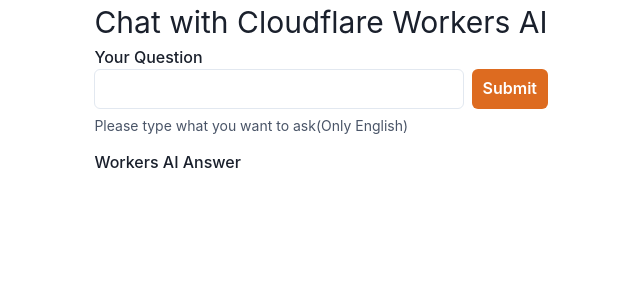
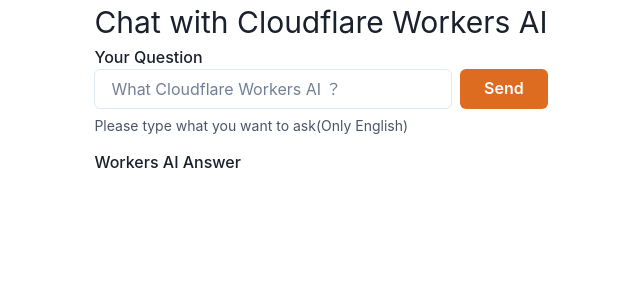
Before and after one commit to You-saku/workers-ai-front, a React (Create React App) app: page / in a window 1280 px wide. Shown: the top 300 px of the page, without its empty margins (319-959 px from the left). Built offline with nearby package versions, Linux system fonts and the light colour scheme.

Commit message:
react-hook-formを導入 (#11)
* add: react-hook-form導入
* fix: フォームとバリデーションを修正
* fix: onChangeの記述をhook-formにならう

```diff
--- a/package.json
+++ b/package.json
@@ -6,6 +6,7 @@
     "@chakra-ui/react": "^2.8.1",
     "@emotion/react": "^11.11.1",
     "@emotion/styled": "^11.11.0",
+    "@hookform/resolvers": "^3.3.4",
     "@testing-library/jest-dom": "^5.17.0",
     "@testing-library/react": "^13.4.0",
     "@testing-library/user-event": "^13.5.0",
@@ -16,6 +17,7 @@
     "framer-motion": "^10.16.4",
     "react": "^18.2.0",
     "react-dom": "^18.2.0",
+    "react-hook-form": "^7.50.1",
     "react-scripts": "5.0.1",
     "typescript": "^4.9.5",
     "web-vitals": "^2.1.4",
--- a/src/pages/Chat.tsx
+++ b/src/pages/Chat.tsx
@@ -9,33 +9,28 @@
     Input,
     Text,
 } from '@chakra-ui/react';
+import { zodResolver } from '@hookform/resolvers/zod';
 import { useState } from 'react';
-import { ZodError } from 'zod';
+import { useForm } from 'react-hook-form';
 import { ChatSchema } from '../schemas/chatSchema';
 import { cloudflareWorkersAI } from '../hooks/cloudflare-workers-ai';
 
 export default function Chat() {
-    const [input, setInput] = useState<string>('')
-    const [isInvalid, setIsInvalid] = useState<boolean>(false)
-    const [validateErrorMessage, setValidateErrMessage] = useState<string|null>(null)
+    const {
+        register,
+        handleSubmit,
+        formState: { errors },
+      } = useForm({
+        resolver: zodResolver(ChatSchema)
+    });
+
+    const [question, setQuestion] = useState<string>('')
     const [response, setResponse] = useState('')
 
     const chat = async () => {
-        let questionText = "";
-        try {
-            questionText = ChatSchema.parse(input);
-            setIsInvalid(false);
-        } catch (err: any) {
-            if (err instanceof ZodError) {
-                setValidateErrMessage(err.format()._errors[0]);
-                setIsInvalid(true);
-                return
-            }
-        }
-        const res = await cloudflareWorkersAI(questionText);
-
+        const res = await cloudflareWorkersAI(question);
         setResponse(res)
-        setInput('')
+        setQuestion('')
     }
 
     return (
@@ -45,14 +40,25 @@
                 <Box>
                     <Text fontSize='3xl'>Chat with Cloudflare Workers AI</Text>
                     <Text fontWeight="medium">Your Question</ Text>
-                    <FormControl isInvalid={isInvalid} marginBottom={'1rem'}>
-                        <Flex direction={'row'}>
-                            <Input type='text' value={input} onChange={(e) => setInput(e.target.value)}/>
-                            <Button colorScheme='orange' marginLeft={'0.5rem'} type="submit" onClick={chat}>Submit</Button>
-                        </Flex>
-                        {validateErrorMessage && <FormErrorMessage>{validateErrorMessage}</FormErrorMessage>}
-                        <FormHelperText>Please type what you want to ask(Only English)</FormHelperText>
-                    </FormControl>
+                    <form onSubmit={handleSubmit(chat)}>
+                        <FormControl isInvalid={Boolean(errors.question)} marginBottom={'1rem'}>
+                            <Flex direction={'row'}>
+                                <Input
+                                    type='text'
+                                    value={question}
+                                    placeholder='What Cloudflare Workers AI ？'
+                                    {...register('question', {
+                                        onChange: (e) => setQuestion(e.target.value)
+                                    })}
+                                />
+                                <Button colorScheme='orange' type="submit" marginLeft={'0.5rem'}>
+                                    <Text size={'sm'} p={'1rem'}>Send</Text>
+                                </Button>
+                            </Flex>
+                            {errors.question?.message && <FormErrorMessage><>{errors.question?.message}</></FormErrorMessage>}
+                            <FormHelperText>Please type what you want to ask(Only English)</FormHelperText>
+                        </FormControl>
+                    </form>
                 </Box>
                 <Box>
                     <Text fontWeight="medium">Workers AI Answer</ Text>
--- a/src/schemas/chatSchema.ts
+++ b/src/schemas/chatSchema.ts
@@ -1,3 +1,5 @@
 import { z } from 'zod';
 
-export const ChatSchema = z.string().min(1, { message: 'Please input more than 1 character.' });
+export const ChatSchema = z.object({
+        'question': z.string().min(1, { message: 'Please input more than 1 character.' }),
+    });
```
Also changed, not shown: 1 other file (tests, documents, lock files or other folders).
